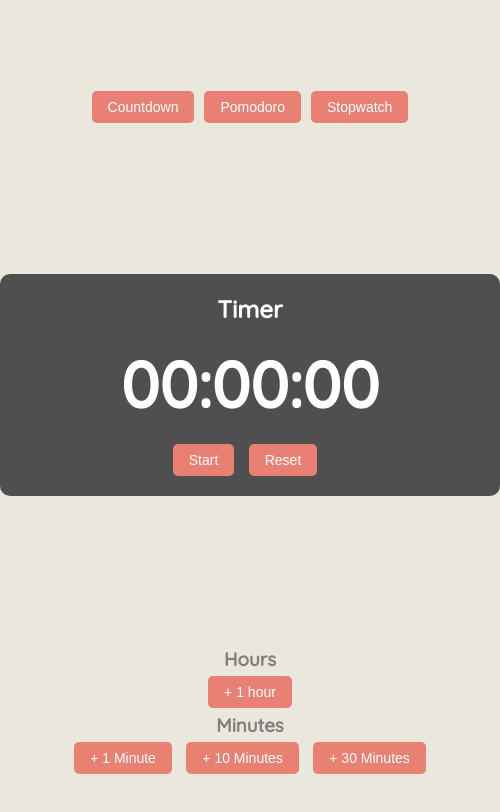
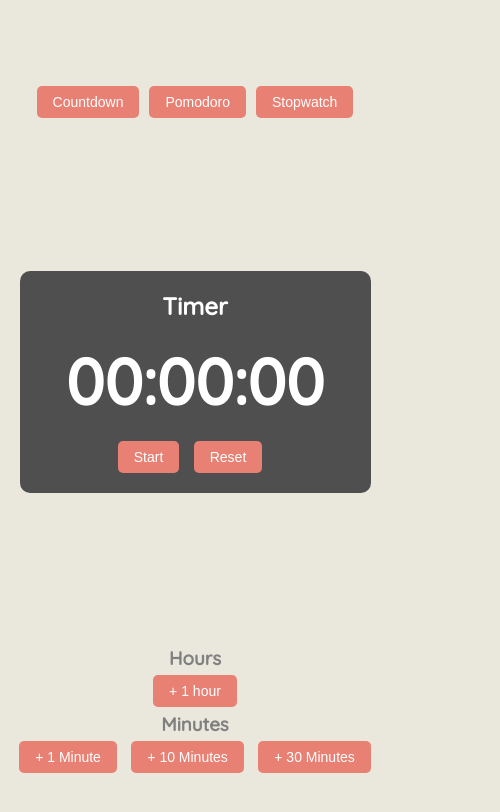
Before and after one commit to jhennemann/Timer-App-JS, a plain HTML site: page index.html in a window 390 px wide. Shown: the whole page, 500 px wide, since content can reach past the window. Drawn offline with nearby package versions, Linux system fonts and the light colour scheme; a web font is replaced by a local one.

Commit message:
Mobile Changes

```diff
--- a/style.css
+++ b/style.css
@@ -3,23 +3,12 @@
   margin: 0;
   padding: 0;
   box-sizing: border-box;
-  max-width: 100%;
-
 }
 
-html{
-  max-width: 100%;
-}
 body {
   font-family: 'Quicksand', sans-serif;
-  color: gray; /* White text color */
-  background-color: #EAE7DC; /* Dark grey background */
-  max-width: 100%;
-}
-
-
-button{
-  font-family: 'Rakkas', sans-serif;
+  color: gray;
+  background-color: #EAE7DC;
 }
 
 .gridContainer {
@@ -29,10 +18,9 @@ button{
   justify-items: center;
   align-items: center;
   height: 100vh;
-  background-color: #EAE7DC; /* Dark grey background */
+  background-color: #EAE7DC;
 }
 
-/* Timer types container */
 #timerTypes {
   display: flex;
   justify-content: center;
@@ -44,7 +32,7 @@ button{
   margin-top: 0;
   padding: 10px 20px;
   font-size: 16px;
-  background-color: #E98074; /* Red color for buttons */
+  background-color: #E98074;
   color: #fff;
   border: none;
   border-radius: 5px;
@@ -53,18 +41,18 @@ button{
 }
 
 .timeButton:hover {
-  background-color: #E85A4F; /* Darker red on hover */
+  background-color: #E85A4F;
 }
 
-/* Timer box */
 #timeBox {
   text-align: center;
   padding: 20px;
-  width: 500px;
-  background-color: rgb(79, 79, 79); /* Dark grey background */
+  width: 90%; /* Adjusted width for better responsiveness */
+  max-width: 500px; /* Added max-width to limit width on larger screens */
+  background-color: rgb(79, 79, 79);
   color: #fff;
   border-radius: 10px;
-  box-shadow: 0 0 10px rgba(255, 255, 255, 0.1); /* White shadow */
+  box-shadow: 0 0 10px rgba(255, 255, 255, 0.1);
 }
 
 #timerText {
@@ -81,7 +69,6 @@ button{
   margin-bottom: 20px;
 }
 
-/* Control buttons */
 #startPauseBtn,
 #resetBtn,
 #skipBtn,
@@ -89,7 +76,7 @@ button{
   margin-right: 10px;
   padding: 10px 20px;
   font-size: 16px;
-  background-color: #E98074; /* Red color for buttons */
+  background-color: #E98074;
   color: #fff;
   border: none;
   border-radius: 5px;
@@ -100,10 +87,9 @@ button{
 #startPauseBtn:hover,
 #resetBtn:hover,
 #skipBtn:hover {
-  background-color: #E85A4F; /* Darker red on hover */
+  background-color: #E85A4F;
 }
 
-/* Additional time container */
 #addTime {
   text-align: center;
 }
@@ -112,7 +98,7 @@ button{
   margin: 5px;
   padding: 10px 20px;
   font-size: 16px;
-  background-color: #E98074; /* Red color for additional time buttons */
+  background-color: #E98074;
   color: #fff;
   border: none;
   border-radius: 5px;
@@ -121,9 +107,8 @@ button{
 }
 
 .increaseTime:hover {
-  background-color: #E85A4F; /* Darker red on hover */
+  background-color: #E85A4F;
 }
-
 
 #pomoRoute {
   text-align: center;
@@ -145,7 +130,6 @@ button{
     font-size: 14px;
   }
 
-
   #startPauseBtn,
   #resetBtn,
   #skipBtn,
```
Also changed, not shown: index.html (+3 -4 lines).
